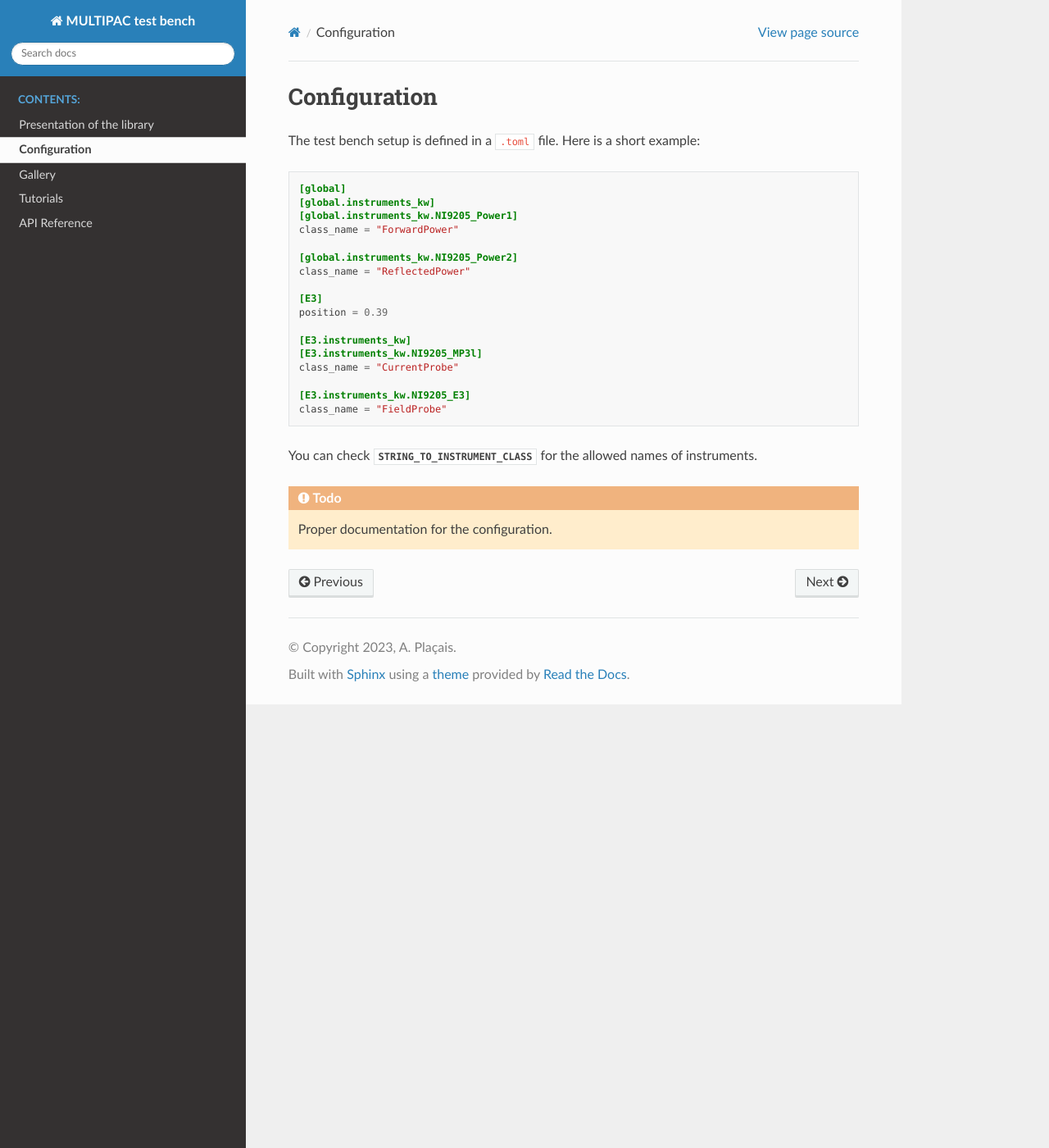
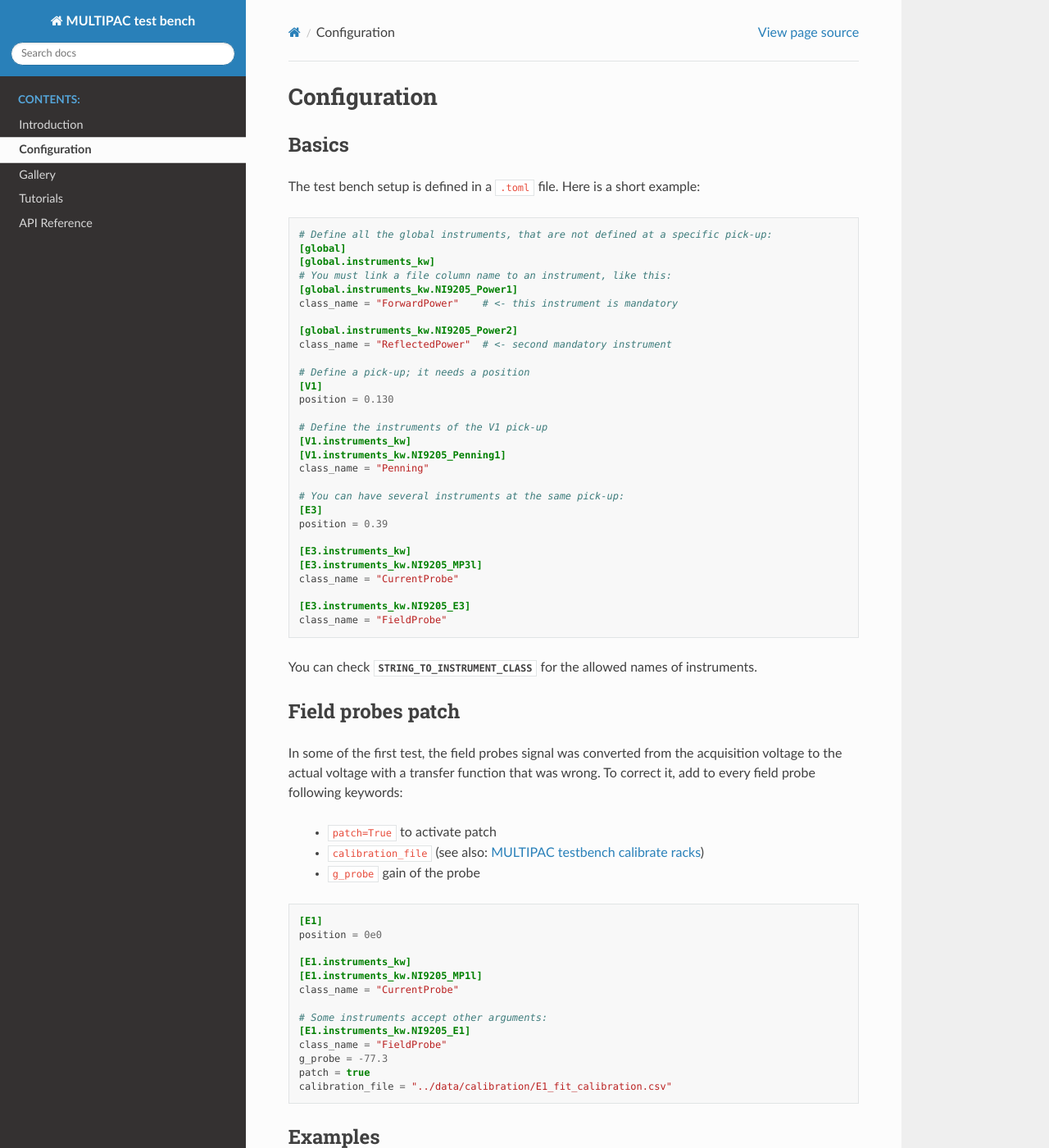
Before and after one commit to AdrienPlacais/multipac_testbench, a Sphinx documentation site: the page built from docs/source/manual/configuration.rst, in a window 1280 px wide and 1400 px high. Shown: the whole window at 82% size. Built offline with Sphinx 7.4.7 and the Read the Docs theme 2.0.0, drawn with Linux system fonts in a browser that asks for light colours; pages that are not in the unit, such as notebooks, are missing from menus; some of the changed text lies outside the part shown.

Commit message:
better doc

```diff
--- a/docs/source/manual/configuration.rst
+++ b/docs/source/manual/configuration.rst
@@ -6,19 +6,33 @@ Configuration
 .. toctree::
    :maxdepth: 2
 
+Basics
+------
 The test bench setup is defined in a ``.toml`` file.
 Here is a short example:
 
 .. code-block:: toml
 
+   # Define all the global instruments, that are not defined at a specific pick-up:
    [global]
    [global.instruments_kw]
+   # You must link a file column name to an instrument, like this:
    [global.instruments_kw.NI9205_Power1]
-   class_name = "ForwardPower"
+   class_name = "ForwardPower"    # <- this instrument is mandatory
 
    [global.instruments_kw.NI9205_Power2]
-   class_name = "ReflectedPower"
+   class_name = "ReflectedPower"  # <- second mandatory instrument
 
+   # Define a pick-up; it needs a position
+   [V1]
+   position = 0.130
+
+   # Define the instruments of the V1 pick-up
+   [V1.instruments_kw]
+   [V1.instruments_kw.NI9205_Penning1]
+   class_name = "Penning"
+
+   # You can have several instruments at the same pick-up:
    [E3]
    position = 0.39
 
@@ -29,8 +43,37 @@ Here is a short example:
    [E3.instruments_kw.NI9205_E3]
    class_name = "FieldProbe"
 
-
 You can check :data:`.STRING_TO_INSTRUMENT_CLASS` for the allowed names of instruments.
 
-.. todo::
-   Proper documentation for the configuration.
+Field probes patch
+------------------
+In some of the first test, the field probes signal was converted from the acquisition voltage to the actual voltage with a transfer function that was wrong.
+To correct it, add to every field probe following keywords:
+
+ - `patch=True` to activate patch
+ - `calibration_file` (see also: `MULTIPAC testbench calibrate racks`_)
+ - `g_probe` gain of the probe
+
+.. _MULTIPAC testbench calibrate racks: https://github.com/AdrienPlacais/multipac_testbench_calibrate_racks
+
+
+.. code-block:: toml
+
+   [E1]
+   position = 0e0
+
+   [E1.instruments_kw]
+   [E1.instruments_kw.NI9205_MP1l]
+   class_name = "CurrentProbe"
+
+   # Some instruments accept other arguments:
+   [E1.instruments_kw.NI9205_E1]
+   class_name = "FieldProbe"
+   g_probe = -77.3
+   patch = true
+   calibration_file = "../data/calibration/E1_fit_calibration.csv"
+
+
+Examples
+--------
+Some example configurations are in the repository in `docs/source/manual/data/`.
--- a/docs/source/manual/tutorials.rst
+++ b/docs/source/manual/tutorials.rst
@@ -2,6 +2,11 @@
 
 Tutorials
 *********
+When you want to study only one file, use the :py:class:`.MultipactorTest` object, as described in following tutorial.
+When you want to study several files, prefer the :py:class:`.TestCampaign`, which is basically a list of :class:`MultipactorTest`.
+There is no tutorial for :py:class:`.TestCampaign`, but go check out the examples in the gallery.
+Just know that every useful method from :py:class:`.MultipactorTest` has its equivalent in :py:class:`.TestCampaign` (same name, same arguments).
+:py:class:`.TestCampaign` also has specific methods, such as :py:meth:`.susceptibility` or :py:meth:`.check_somersalo_scaling_law`.
 
 .. toctree::
    :maxdepth: 2
```
Also changed, not shown: docs/source/manual/presentation.rst (+16 -3 lines).
